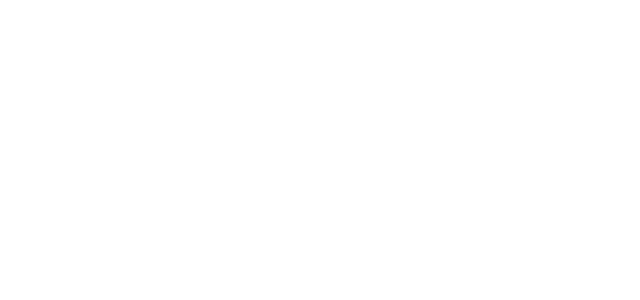
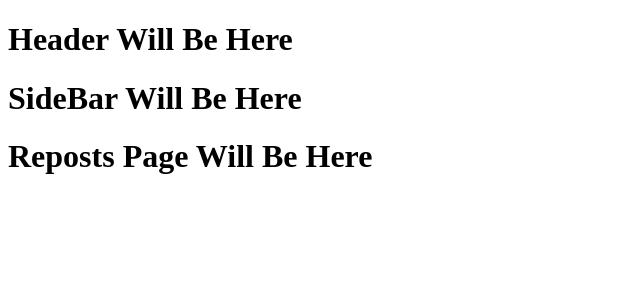
Before and after one commit to AhmedMstafa/factory-mes-dashboard, a React (Vite) app: page /reports in a window 1280 px wide. Shown: the top 300 px of the page, without its empty margins (0-640 px from the left). Built offline with nearby package versions, Linux system fonts and the light colour scheme.

Commit message:
Add skeleton files

```diff
--- a/package.json
+++ b/package.json
@@ -10,8 +10,12 @@
     "preview": "vite preview"
   },
   "dependencies": {
+    "@emotion/react": "^11.14.0",
+    "@emotion/styled": "^11.14.0",
+    "@mui/material": "^6.4.2",
     "react": "^18.3.1",
-    "react-dom": "^18.3.1"
+    "react-dom": "^18.3.1",
+    "react-router-dom": "^7.1.3"
   },
   "devDependencies": {
     "@eslint/js": "^9.17.0",
--- a/src/App.jsx
+++ b/src/App.jsx
@@ -1,5 +1,32 @@
-function App() {
-  return <></>
+import { createBrowserRouter, RouterProvider } from 'react-router-dom';
+import Home from './pages/home/Home.jsx';
+import Dashboard from './pages/dashboard/Dashboard.jsx';
+import Machines from './pages/machines/Machines.jsx';
+import Planning from './pages/planning/Planning.jsx';
+import Reports from './pages/reports/Reports.jsx';
+import Settings from './pages/settings/Settings.jsx';
+import Login from './pages/login/Login.jsx';
+
+const router = createBrowserRouter([
+  {
+    path: '/',
+    children: [
+      {
+        path: '/',
+        element: <Home />,
+        children: [
+          { path: 'dashboard', element: <Dashboard /> },
+          { path: 'machines', element: <Machines /> },
+          { path: 'planning', element: <Planning /> },
+          { path: 'reports', element: <Reports /> },
+          { path: 'settings', element: <Settings /> },
+        ],
+      },
+      { path: 'login', element: <Login /> },
+    ],
+  },
+]);
+
+export default function App() {
+  return <RouterProvider router={router} />;
 }
-
-export default App
--- /dev/null
+++ b/src/components/Header.jsx
@@ -0,0 +1,3 @@
+export default function Header() {
+  return <h1>Header Will Be Here</h1>;
+}
--- /dev/null
+++ b/src/components/SideBar.jsx
@@ -0,0 +1,3 @@
+export default function SideBar() {
+  return <h1>SideBar Will Be Here</h1>;
+}
--- /dev/null
+++ b/src/pages/dashboard/Dashboard.jsx
@@ -0,0 +1,3 @@
+export default function Dashboard() {
+  return <h1>Dashboard Page Will Be Here</h1>;
+}
--- /dev/null
+++ b/src/pages/home/Home.jsx
@@ -0,0 +1,16 @@
+import { Outlet } from 'react-router-dom';
+import Header from '../../components/Header';
+import SideBar from '../../components/SideBar';
+import { Box } from '@mui/material';
+
+export default function Home() {
+  return (
+    <Box>
+      <Header />
+      <SideBar />
+      <main>
+        <Outlet />
+      </main>
+    </Box>
+  );
+}
--- /dev/null
+++ b/src/pages/login/Login.jsx
@@ -0,0 +1,3 @@
+export default function Login() {
+  return <h1>Login Page Will Be Here</h1>;
+}
--- /dev/null
+++ b/src/pages/machines/Machines.jsx
@@ -0,0 +1,3 @@
+export default function Dashboard() {
+  return <h1>Machines Page Will Be Here</h1>;
+}
--- /dev/null
+++ b/src/pages/planning/Planning.jsx
@@ -0,0 +1,3 @@
+export default function Planning() {
+  return <h1>Planning Page Will Be Here</h1>;
+}
--- /dev/null
+++ b/src/pages/reports/Reports.jsx
@@ -0,0 +1,3 @@
+export default function Dashboard() {
+  return <h1>Reposts Page Will Be Here</h1>;
+}
--- /dev/null
+++ b/src/pages/settings/Settings.jsx
@@ -0,0 +1,3 @@
+export default function Settings() {
+  return <h1>Settings Page Will Be Here</h1>;
+}
```
Also changed, not shown: jsconfig.json (added, +10 -0 lines), 1 other file (tests, documents, lock files or other folders).
